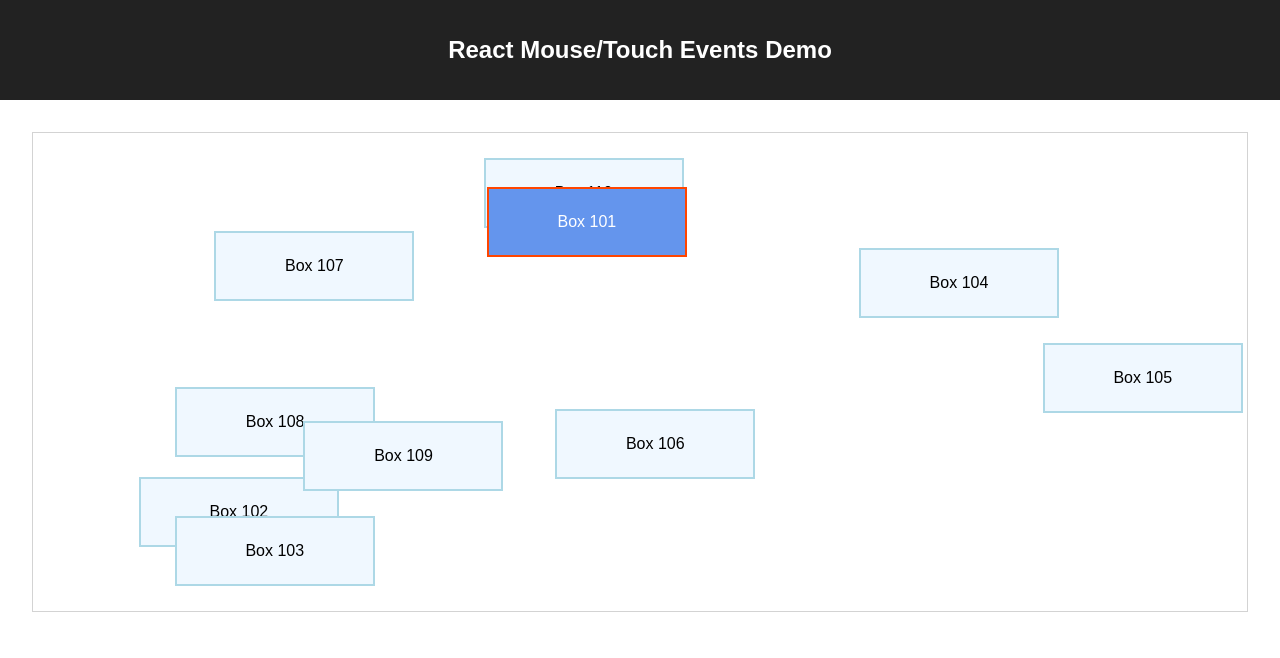
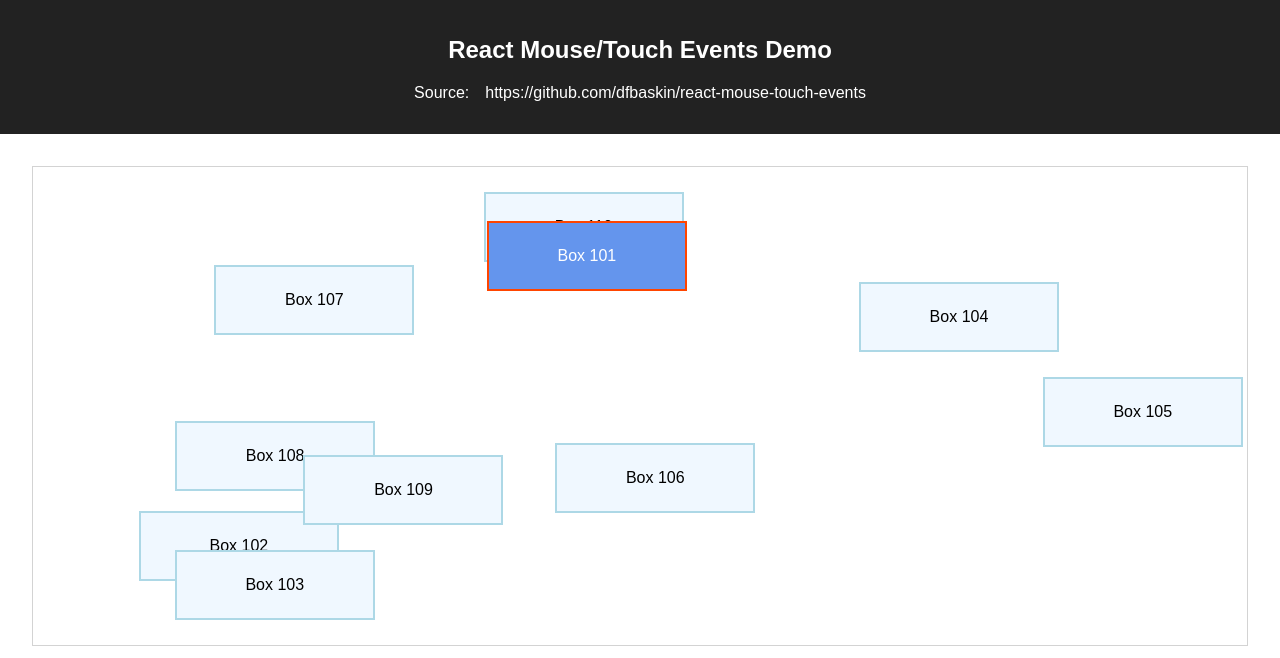
Before and after one commit to dfbaskin/react-mouse-touch-events, a React (Create React App) app: page / in a window 1280 px wide. Shown: the top 658 px of the page. Built offline with nearby package versions, Linux system fonts and the light colour scheme.

Commit message:
Updates for publishing.

```diff
--- a/package.json
+++ b/package.json
@@ -1,6 +1,7 @@
 {
   "name": "react-mouse-touch-events",
   "version": "0.1.0",
+  "homepage": "https://dfbaskin.github.io/react-mouse-touch-events/",
   "private": true,
   "dependencies": {
     "react": "^15.5.4",
--- a/src/App.css
+++ b/src/App.css
@@ -10,6 +10,12 @@
     color: white;
 }
 
+.App > div:nth-of-type(1) a {
+    text-decoration: none;
+    color: white;
+    margin-left: 1rem;
+}
+
 .App > div:nth-of-type(2) {
     padding: 2rem;
 }
--- a/src/App.js
+++ b/src/App.js
@@ -8,6 +8,10 @@ export class App extends PureComponent {
             <div className="App">
                 <div>
                     <h2>React Mouse/Touch Events Demo</h2>
+                    <p>
+                        Source:
+                        <a href="https://github.com/dfbaskin/react-mouse-touch-events">https://github.com/dfbaskin/react-mouse-touch-events</a>
+                    </p>
                 </div>
                 <div>
                     <Boxes></Boxes>
```
Also changed, not shown: 1 other file (tests, documents, lock files or other folders). Lines whose indentation alone changed are shown as unchanged.
